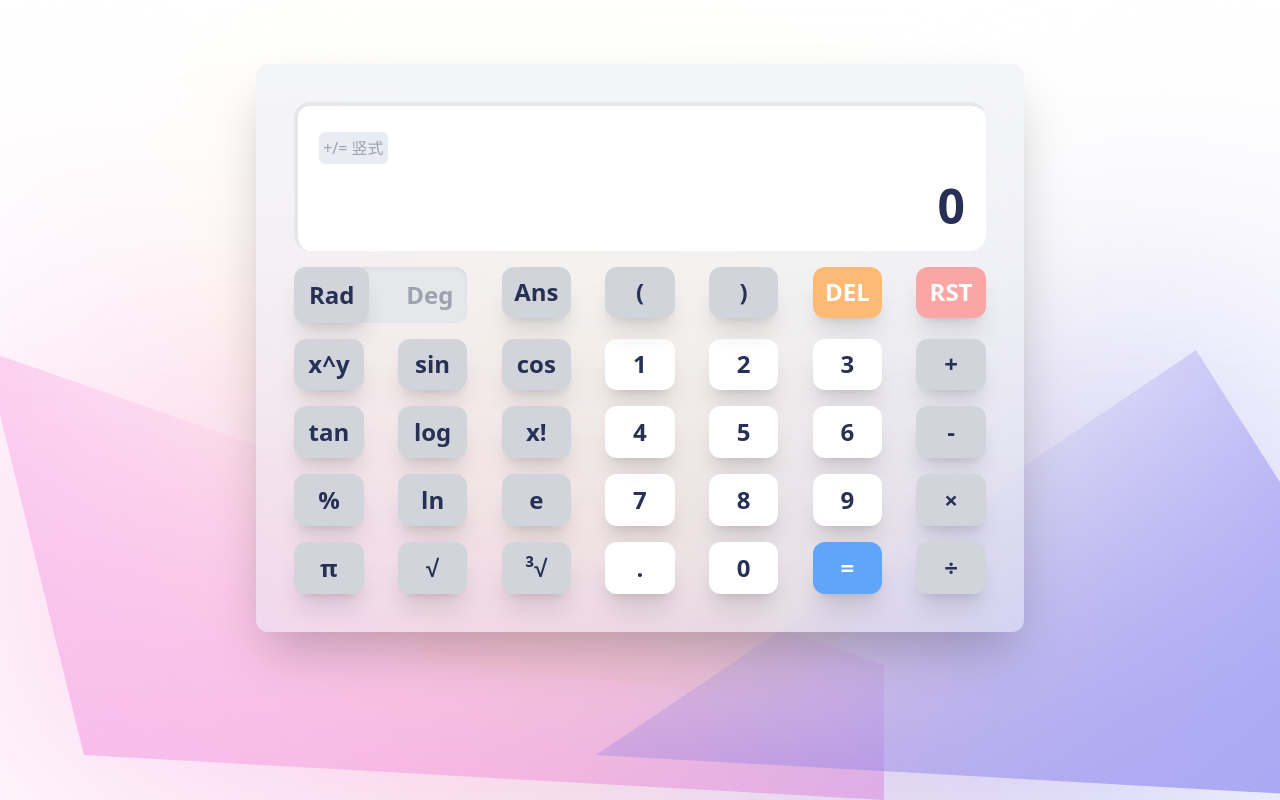
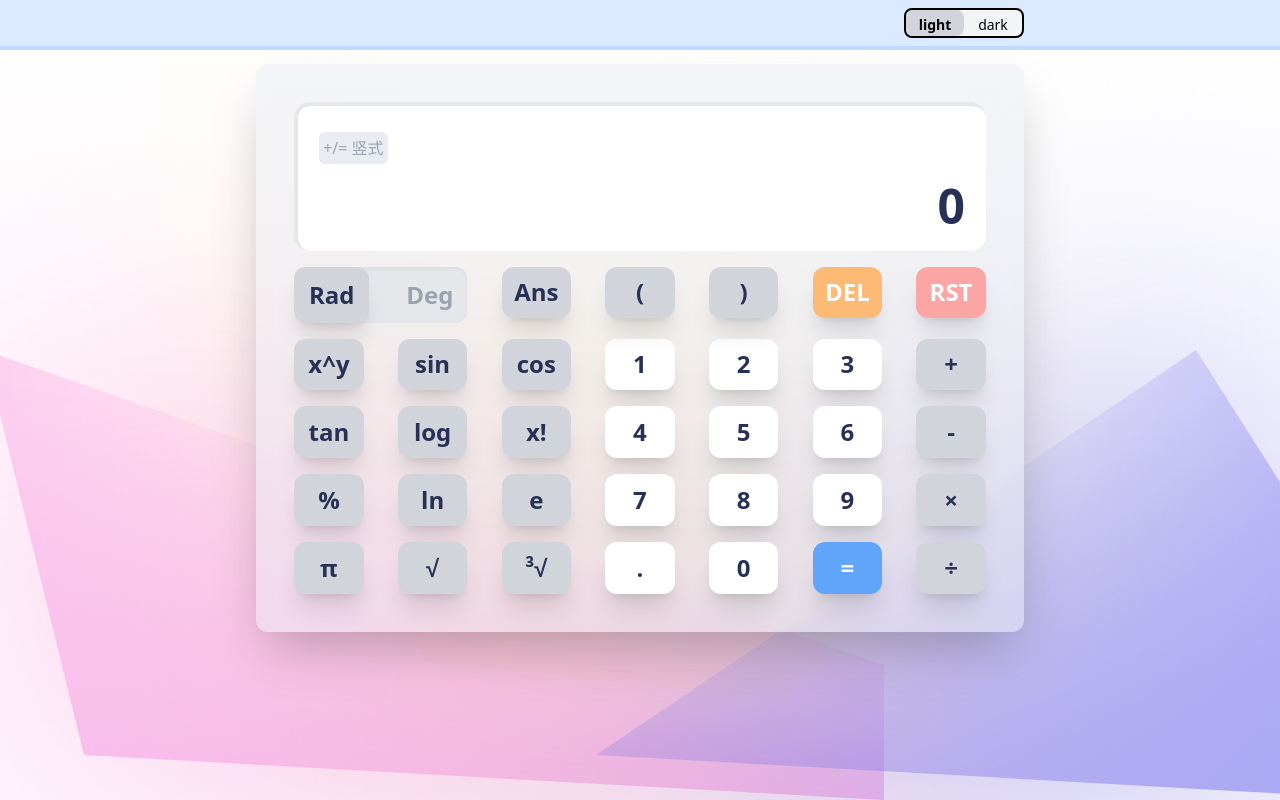
Before and after one commit to Dandelion-F/Calculator, a Vue app: page / in a window 1280 px wide. Built offline with nearby package versions, Linux system fonts and the light colour scheme.

Commit message:
feat: toggle light-dark mode

```diff
--- a/src/components/Header/header.vue
+++ b/src/components/Header/header.vue
@@ -1,10 +1,46 @@
 <script setup lang="ts">
+import { ref } from 'vue';
+
+let lightClass = ref('header-in-mode');
+let darkClass = ref('header-not-in-mode');
+
+function toggleMode(mode: string) {
+  if (mode === 'light') {
+    lightClass.value = 'header-in-mode';
+    darkClass.value = 'header-not-in-mode';
+    document.documentElement.classList.remove('dark');
+  } else {
+    darkClass.value = 'header-in-mode';
+    lightClass.value = 'header-not-in-mode';
+    document.documentElement.classList.add('dark');
+  }
+}
 </script>
 
 <template>
-    <div class="header">
+  <div class="header">
+    <div class="header-light-dark-mode">
+      <div :class="lightClass" @click="() => toggleMode('light')">light</div>
+      <div :class="darkClass" @click="() => toggleMode('dark')">dark</div>
     </div>
+  </div>
 </template>
 
-<style>
+<style lang="postcss" scoped>
+.header {
+  @apply fixed top-0 left-0 z-10 flex h-[50px] w-full flex-row-reverse items-center border-4 border-x-0 border-t-0 border-blue-200 bg-blue-100 backdrop-blur-md dark:border-gray-600 dark:bg-gray-500;
+}
+
+.header-light-dark-mode {
+  @apply aspect-[4/1] h-[30px] rounded-lg border-[2px] border-black bg-gray-100 text-sm cursor-pointer mr-1
+  sm:mr-[20%];
+}
+
+.header-in-mode {
+  @apply inline-block h-full w-[50%] rounded-lg bg-gray-300 text-center font-bold leading-[30px];
+}
+
+.header-not-in-mode {
+  @apply inline-block h-full w-[50%] rounded-lg text-center leading-[30px];
+}
 </style>
```
